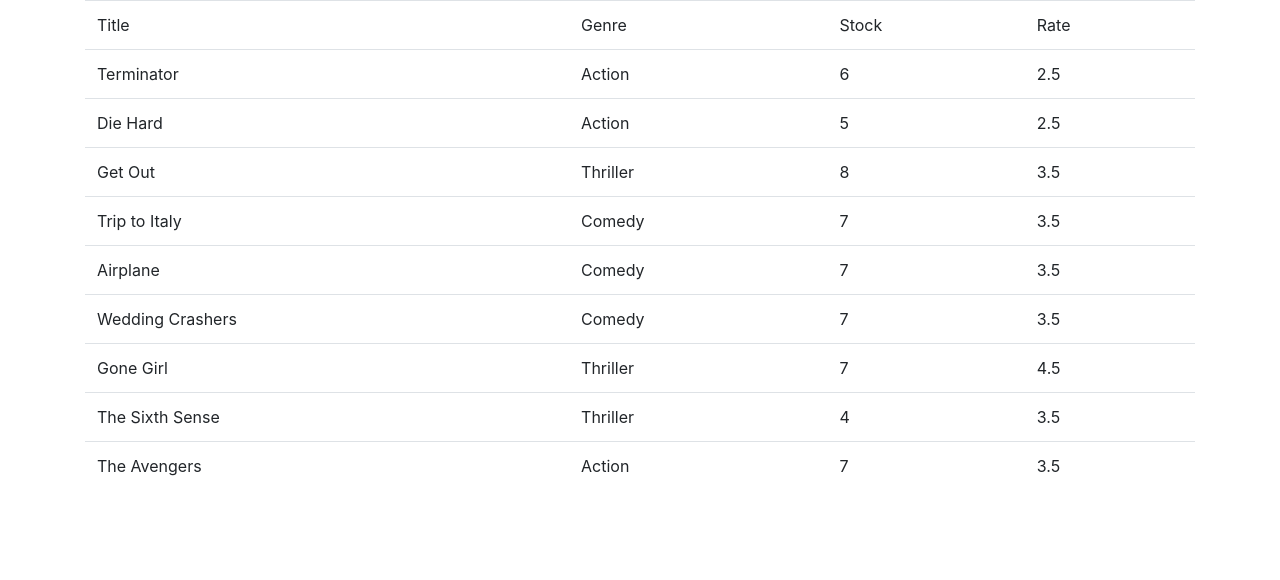
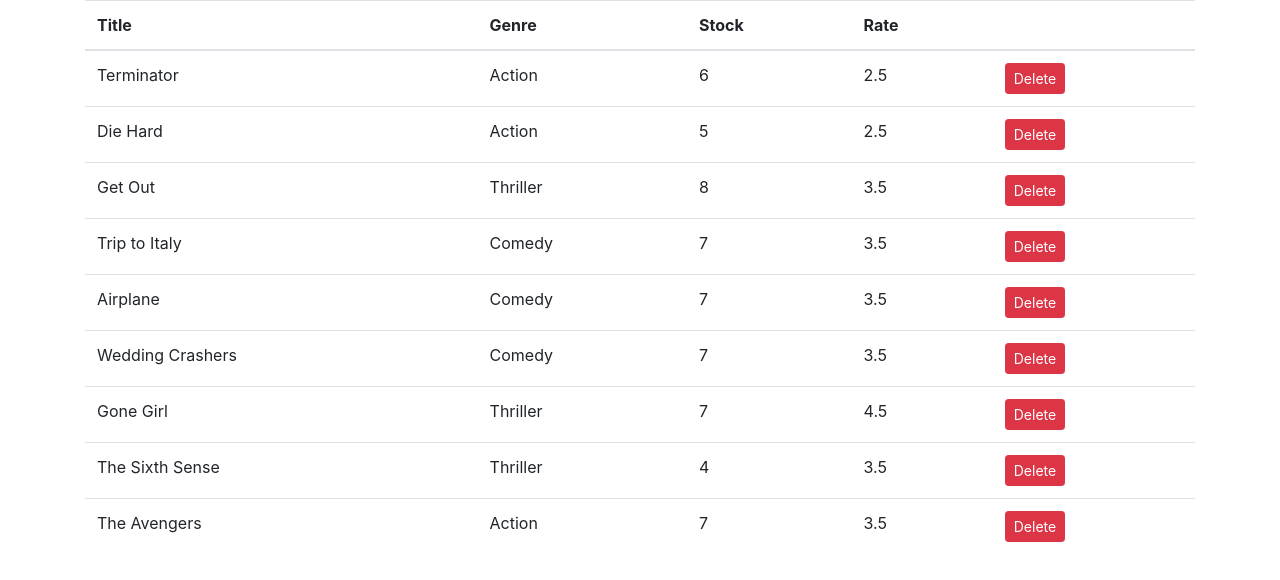
Before and after one commit to cdcalderon/vidly, a React (Create React App) app: page / in a window 1280 px wide. Shown: the top 580 px of the page. Built offline with nearby package versions, Linux system fonts and the light colour scheme.

Commit message:
add initial delete movie

```diff
--- a/src/components/movies.jsx
+++ b/src/components/movies.jsx
@@ -5,24 +5,38 @@
   state = {
     movies: getMovies()
   };
+
+  handleDelete = movie => {
+    console.log(movie);
+  };
+
   render() {
     return (
       <table className="table">
         <thead>
           <tr>
-            <td>Title</td>
-            <td>Genre</td>
-            <td>Stock</td>
-            <td>Rate</td>
+            <th>Title</th>
+            <th>Genre</th>
+            <th>Stock</th>
+            <th>Rate</th>
+            <th />
           </tr>
         </thead>
         <tbody>
           {this.state.movies.map(movie => (
-            <tr>
+            <tr key={movie._id}>
               <td>{movie.title}</td>
               <td>{movie.genre.name}</td>
               <td>{movie.numberInStock}</td>
               <td>{movie.dailyRentalRate}</td>
+              <td>
+                <button
+                  onClick={() => this.handleDelete(movie)}
+                  className="btn btn-danger btn-sm"
+                >
+                  Delete{" "}
+                </button>
+              </td>
             </tr>
           ))}
         </tbody>
```
